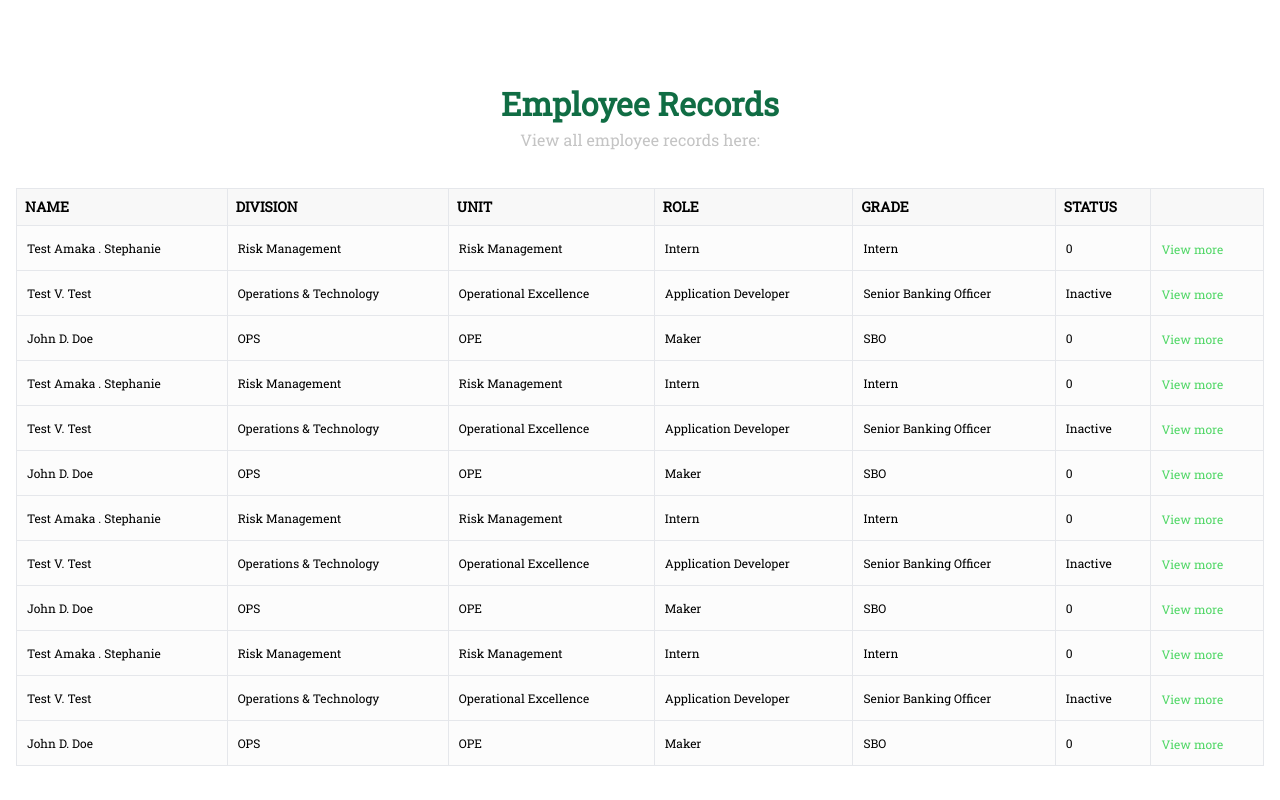
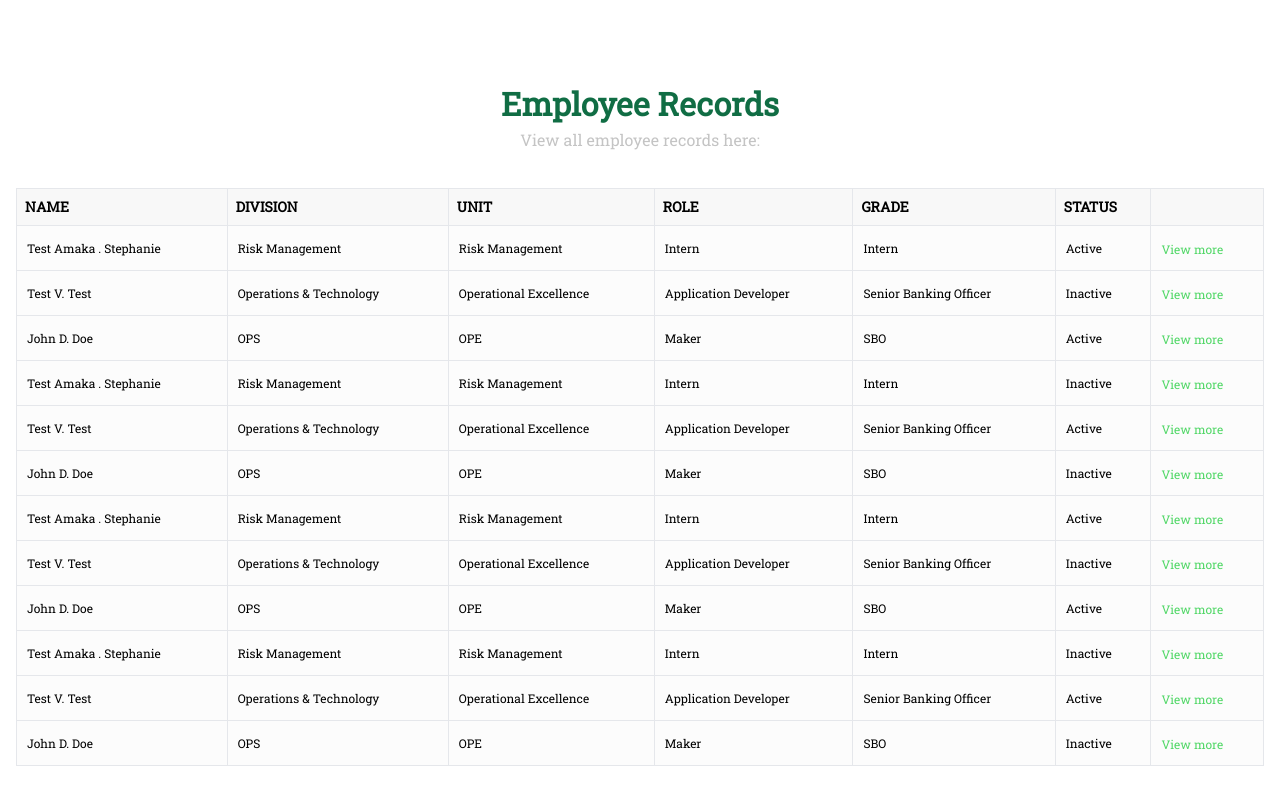
Before and after one commit to fAkinyosoye/employee-mgmt, a React (Vite) app: page /employee-records in a window 1280 px wide. Built offline with nearby package versions, Linux system fonts and the light colour scheme; no server answers.

Commit message:
add password validation

```diff
--- a/src/components/atoms/Table.tsx
+++ b/src/components/atoms/Table.tsx
@@ -81,7 +81,6 @@ const Table = ({
                         // onClick={() => onClick(row.original)}
                       >
                         {row.cells.map((cell: any) => {
-                          console.log(cell);
                           return (
                             <td
                               {...cell.getCellProps()}
--- a/src/components/pages/Login.tsx
+++ b/src/components/pages/Login.tsx
@@ -56,6 +56,7 @@ const Login = () => {
       setIsLoading(false);
     }
   };
+  console.log(errors?.password);
 
   return (
     <div className="mt-20">
@@ -100,7 +101,11 @@ const Login = () => {
               minLength: 8,
             }),
           }}
-          error={errors?.password?.message}
+          error={
+            errors?.password?.type === "minLength"
+              ? "Minimum of 8 characters"
+              : errors?.password?.message
+          }
         />
 
         <Button
--- a/src/components/utilities/employeeDummyData.ts
+++ b/src/components/utilities/employeeDummyData.ts
@@ -12,7 +12,7 @@ type DummyDataType = {
   location: string;
   accountnumber: string;
   sortcode: string;
-  staffStatus: number | string;
+  staffStatus: "Active" | "Inactive";
   createdDateTime: string;
   createdBy: string | null;
   lastUpdatedDateTime: string;
@@ -35,7 +35,7 @@ const dummyData: DummyDataType[] = [
     location: "Lagos",
     accountnumber: "0123456799",
     sortcode: "123456789",
-    staffStatus: 0,
+    staffStatus: "Active",
     createdDateTime: "0001-01-01T00:00:00+00:00",
     createdBy: null,
     lastUpdatedDateTime: "0001-01-01T00:00:00+00:00",
@@ -77,7 +77,7 @@ const dummyData: DummyDataType[] = [
     location: "Lagos",
     accountnumber: "9876543210",
     sortcode: "98765",
-    staffStatus: 0,
+    staffStatus: "Active",
     createdDateTime: "0001-01-01T00:00:00+00:00",
     createdBy: null,
     lastUpdatedDateTime: "0001-01-01T00:00:00+00:00",
@@ -98,7 +98,70 @@ const dummyData: DummyDataType[] = [
     location: "Lagos",
     accountnumber: "0123456799",
     sortcode: "123456789",
-    staffStatus: 0,
+    staffStatus: "Inactive",
+    createdDateTime: "0001-01-01T00:00:00+00:00",
+    createdBy: null,
+    lastUpdatedDateTime: "0001-01-01T00:00:00+00:00",
+    lastUpdatedBy: null,
+    isDeleted: false,
+  },
+  {
+    employeeid: "ZZZTEST",
+    firstname: "Test",
+    middleinitial: "V",
+    lastname: "Test",
+    username: "ZZZTEST",
+    role: "Application Developer",
+    grade: "Senior Banking Officer",
+    division: "Operations & Technology",
+    department: "Operations & Technology",
+    unit: "Operational Excellence",
+    location: "Lagos",
+    accountnumber: "0075243336",
+    sortcode: "232150029",
+    staffStatus: "Active", // is this a string or boolean field
+    createdDateTime: "2022-11-17T18:52:16.929217+01:00",
+    createdBy: "Cofoma",
+    lastUpdatedDateTime: "0001-01-01T00:00:00+00:00",
+    lastUpdatedBy: null,
+    isDeleted: false,
+  },
+  {
+    employeeid: "ZZSWED",
+    firstname: "John",
+    middleinitial: "D",
+    lastname: "Doe",
+    username: "johndoe",
+    role: "Maker",
+    grade: "SBO",
+    division: "OPS",
+    department: "OE",
+    unit: "OPE",
+    location: "Lagos",
+    accountnumber: "9876543210",
+    sortcode: "98765",
+    staffStatus: "Inactive",
+    createdDateTime: "0001-01-01T00:00:00+00:00",
+    createdBy: null,
+    lastUpdatedDateTime: "0001-01-01T00:00:00+00:00",
+    lastUpdatedBy: null,
+    isDeleted: false,
+  },
+  {
+    employeeid: "ZZZWSC547",
+    firstname: "Test Amaka",
+    middleinitial: "",
+    lastname: "Stephanie",
+    username: "estephanie",
+    role: "Intern",
+    grade: "Intern",
+    division: "Risk Management",
+    department: "Risk Management",
+    unit: "Risk Management",
+    location: "Lagos",
+    accountnumber: "0123456799",
+    sortcode: "123456789",
+    staffStatus: "Active",
     createdDateTime: "0001-01-01T00:00:00+00:00",
     createdBy: null,
     lastUpdatedDateTime: "0001-01-01T00:00:00+00:00",
@@ -140,7 +203,7 @@ const dummyData: DummyDataType[] = [
     location: "Lagos",
     accountnumber: "9876543210",
     sortcode: "98765",
-    staffStatus: 0,
+    staffStatus: "Active",
     createdDateTime: "0001-01-01T00:00:00+00:00",
     createdBy: null,
     lastUpdatedDateTime: "0001-01-01T00:00:00+00:00",
@@ -161,7 +224,7 @@ const dummyData: DummyDataType[] = [
     location: "Lagos",
     accountnumber: "0123456799",
     sortcode: "123456789",
-    staffStatus: 0,
+    staffStatus: "Inactive",
     createdDateTime: "0001-01-01T00:00:00+00:00",
     createdBy: null,
     lastUpdatedDateTime: "0001-01-01T00:00:00+00:00",
@@ -182,7 +245,7 @@ const dummyData: DummyDataType[] = [
     location: "Lagos",
     accountnumber: "0075243336",
     sortcode: "232150029",
-    staffStatus: "Inactive", // is this a string or boolean field
+    staffStatus: "Active", // is this a string or boolean field
     createdDateTime: "2022-11-17T18:52:16.929217+01:00",
     createdBy: "Cofoma",
     lastUpdatedDateTime: "0001-01-01T00:00:00+00:00",
@@ -203,70 +266,7 @@ const dummyData: DummyDataType[] = [
     location: "Lagos",
     accountnumber: "9876543210",
     sortcode: "98765",
-    staffStatus: 0,
-    createdDateTime: "0001-01-01T00:00:00+00:00",
-    createdBy: null,
-    lastUpdatedDateTime: "0001-01-01T00:00:00+00:00",
-    lastUpdatedBy: null,
-    isDeleted: false,
-  },
-  {
-    employeeid: "ZZZWSC547",
-    firstname: "Test Amaka",
-    middleinitial: "",
-    lastname: "Stephanie",
-    username: "estephanie",
-    role: "Intern",
-    grade: "Intern",
-    division: "Risk Management",
-    department: "Risk Management",
-    unit: "Risk Management",
-    location: "Lagos",
-    accountnumber: "0123456799",
-    sortcode: "123456789",
-    staffStatus: 0,
-    createdDateTime: "0001-01-01T00:00:00+00:00",
-    createdBy: null,
-    lastUpdatedDateTime: "0001-01-01T00:00:00+00:00",
-    lastUpdatedBy: null,
-    isDeleted: false,
-  },
-  {
-    employeeid: "ZZZTEST",
-    firstname: "Test",
-    middleinitial: "V",
-    lastname: "Test",
-    username: "ZZZTEST",
-    role: "Application Developer",
-    grade: "Senior Banking Officer",
-    division: "Operations & Technology",
-    department: "Operations & Technology",
-    unit: "Operational Excellence",
-    location: "Lagos",
-    accountnumber: "0075243336",
-    sortcode: "232150029",
-    staffStatus: "Inactive", // is this a string or boolean field
-    createdDateTime: "2022-11-17T18:52:16.929217+01:00",
-    createdBy: "Cofoma",
-    lastUpdatedDateTime: "0001-01-01T00:00:00+00:00",
-    lastUpdatedBy: null,
-    isDeleted: false,
-  },
-  {
-    employeeid: "ZZSWED",
-    firstname: "John",
-    middleinitial: "D",
-    lastname: "Doe",
-    username: "johndoe",
-    role: "Maker",
-    grade: "SBO",
-    division: "OPS",
-    department: "OE",
-    unit: "OPE",
-    location: "Lagos",
-    accountnumber: "9876543210",
-    sortcode: "98765",
-    staffStatus: 0,
+    staffStatus: "Inactive",
     createdDateTime: "0001-01-01T00:00:00+00:00",
     createdBy: null,
     lastUpdatedDateTime: "0001-01-01T00:00:00+00:00",
--- /dev/null
+++ b/src/components/utilities/index.ts
@@ -0,0 +1,2 @@
+export * from "./employeeDummyData";
+export * from "./loginData";
--- /dev/null
+++ b/src/components/utilities/loginData.ts
@@ -0,0 +1,50 @@
+const loginRes = {
+  exception: null,
+  responseCode: "00",
+  responseMessage: "Success",
+  status: true,
+  statusCode: 200,
+  data: {
+    personFirstName: "Chijioke",
+    personFullName: "Chijioke Ofoma",
+    personDistinguishedName:
+      "CN=Chijioke Ofoma,OU=BOI Users,OU=BOI Managed Structure,DC=boi,DC=ng",
+    personSurname: "Ofoma",
+    personJobTitle: "TEAM MEMBER",
+    personJobDescription: null,
+    personUserPrincipalName: "COfoma@boi.ng",
+    personMobileNumber: "07036280310",
+    personEmail: "COfoma@boi.ng",
+    personEmployeeID: "1000",
+    personStaffRole: "Internal Control",
+    persongrade: "Senior Banking Officer",
+    personDepartment: "OPERATIONAL EXCELLENCE (SYNERGY)",
+    personDisplayname: "Chijioke V. Ofoma",
+    personDescription: "BOI Staff",
+    personSAMAccountName: "COfoma",
+    personCompany: "BANK OF INDUSTRY",
+    personManager:
+      "CN=Olatunji Akanbi,OU=BOI Users,OU=BOI Managed Structure,DC=boi,DC=ng",
+    personmemberof: [
+      "BOI BPM Administrators",
+      "BOI SSL VPN",
+      "BOI-Desktop-Support",
+      "BOI Desktop Support",
+      "opexcellencegroup",
+      "STAFF",
+    ],
+    personAddress1: null,
+    personLocation: null,
+    personCountryCode: "0",
+    personHomePhone: null,
+    personIpPhone: null,
+    personCountry: null,
+    personMiddlename: null,
+    personimage: null,
+    persongender: null,
+    persondateofbirth: null,
+    personmaritalstatus: null,
+  },
+};
+
+export { loginRes };
```
